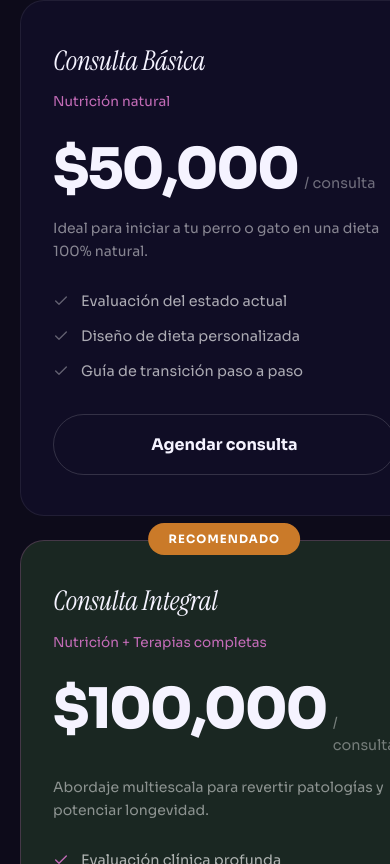
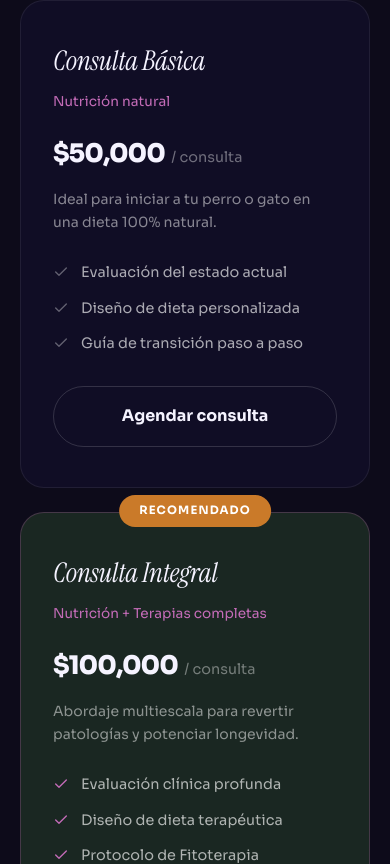
Before and after one commit to franboggio-dot/MBD-Nutricion-Animal, a React (Vite) app: page / in a window 390 px wide. Shown: the part 3180-4044 px from the top of the page. Built offline with nearby package versions, Linux system fonts and the light colour scheme; a web font is replaced by a local one.

Commit message:
Fix price overflow on mobile: clamp font-size for plan-amount

```diff
--- a/src/index.css
+++ b/src/index.css
@@ -973,7 +973,7 @@ body {
 .plan-amount {
   font-family: 'Sora', sans-serif;
   font-weight: 800;
-  font-size: 3.5rem;
+  font-size: clamp(1.6rem, 5.5vw, 3.5rem);
   color: var(--fg-white);
   letter-spacing: -0.04em;
   line-height: 1;
```
